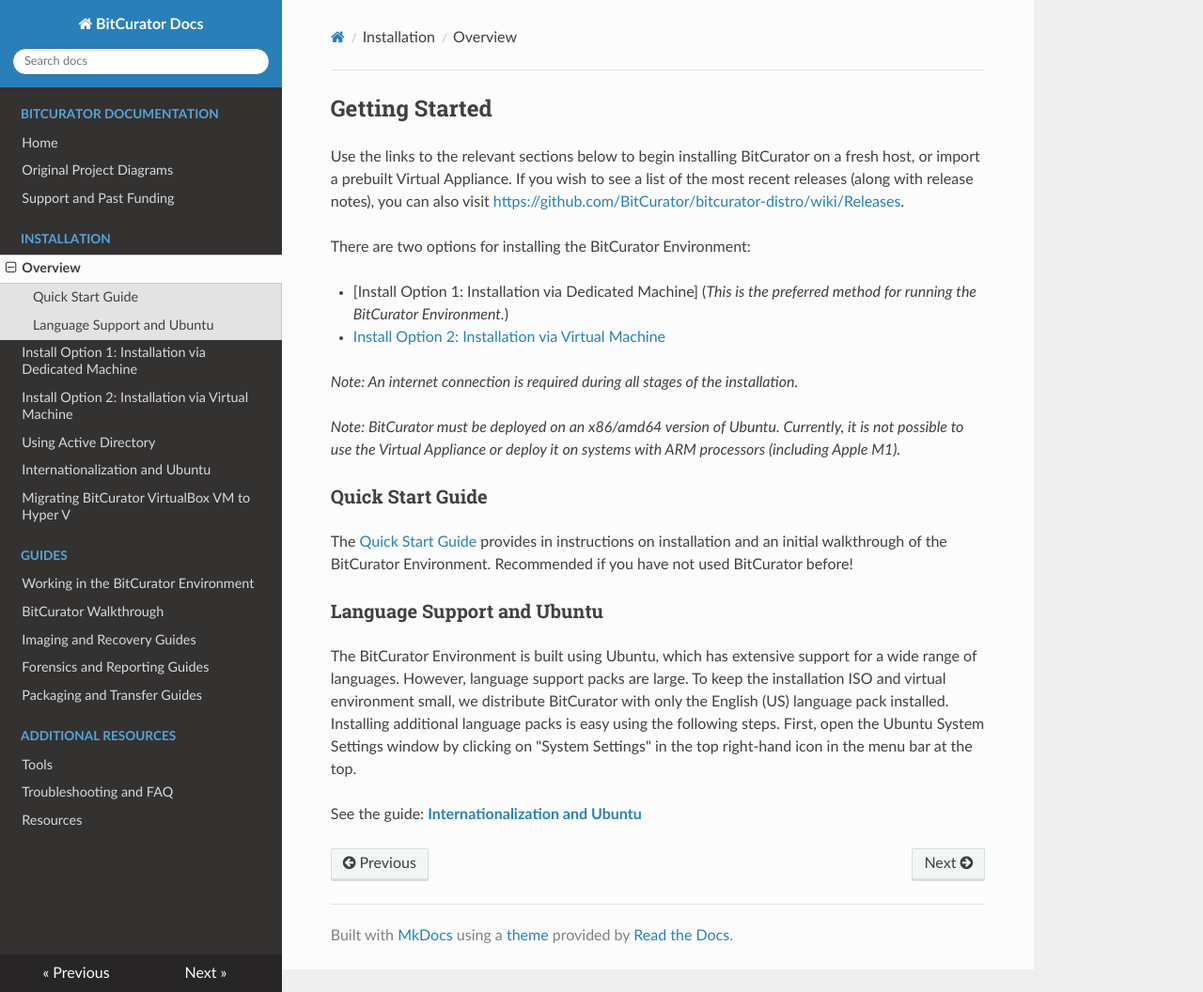
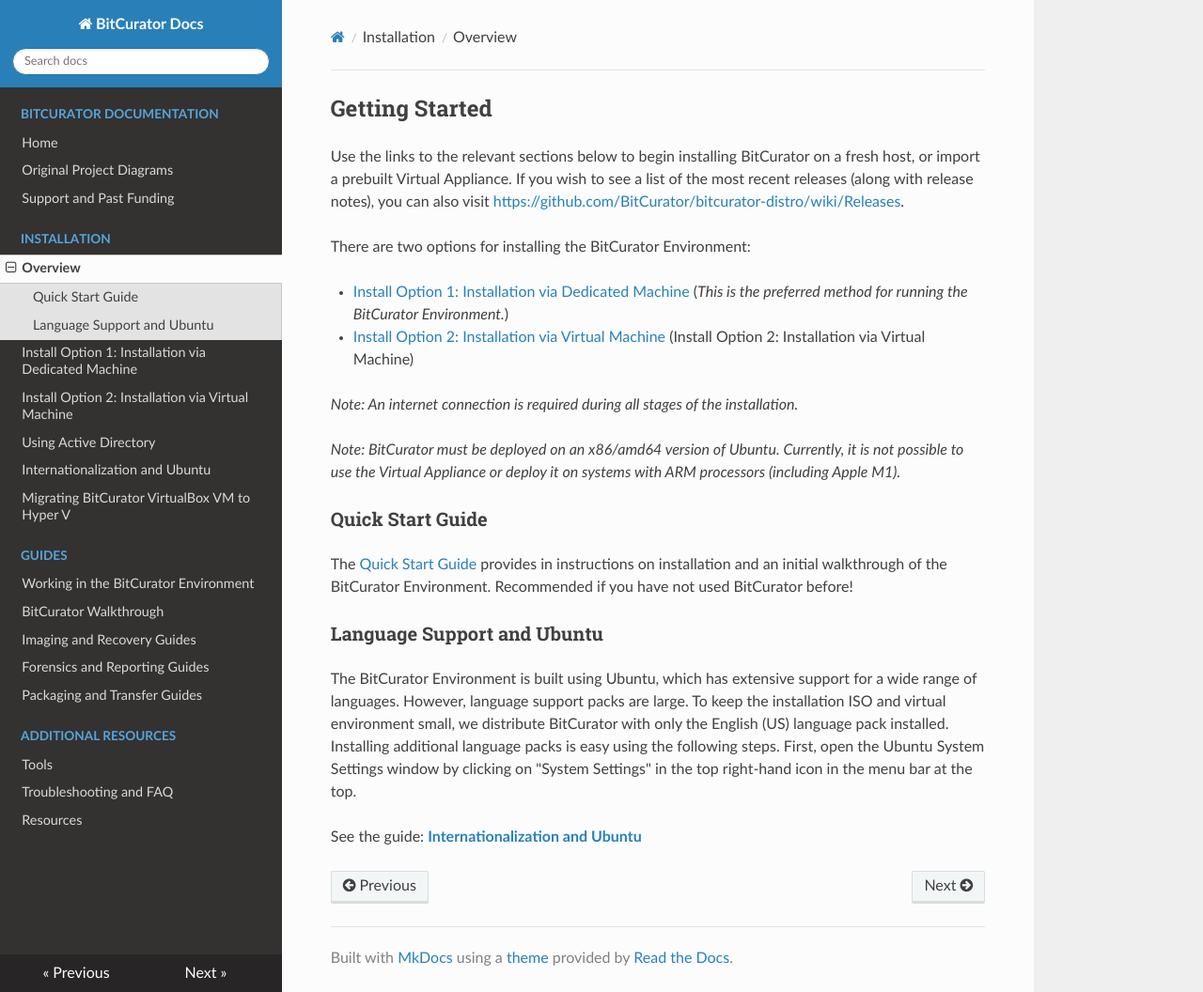
Before and after one commit to BitCurator/documentation, an MkDocs documentation site: the page built from docs/Installing BitCurator/Installing BitCurator.md, in a window 1280 px wide and 1056 px high. Shown: the whole window at 94% size. Built offline with MkDocs 1.6.1, drawn with Linux system fonts in a browser that asks for light colours; nearby versions of some CDN libraries.

Commit message:
Update Installing BitCurator.md

```diff
--- a/docs/Installing BitCurator/Installing BitCurator.md
+++ b/docs/Installing BitCurator/Installing BitCurator.md
@@ -3,8 +3,8 @@
 
 There are two options for installing the BitCurator Environment:
 
- * [Install Option 1: Installation via Dedicated Machine] (_This is the preferred method for running the BitCurator Environment._)
- * [Install Option 2: Installation via Virtual Machine](Install Option 2: Installation via Virtual Machine)
+ * [Install Option 1: Installation via Dedicated Machine](/documentation/Installing BitCurator/Install Option 1: Installation via Dedicated Machine) (_This is the preferred method for running the BitCurator Environment._)
+ * [Install Option 2: Installation via Virtual Machine](/documentation/Installing BitCurator/Install Option 2: Installation via Virtual Machine) (Install Option 2: Installation via Virtual Machine)
 
 _Note: An internet connection is required during all stages of the installation._
 
```
